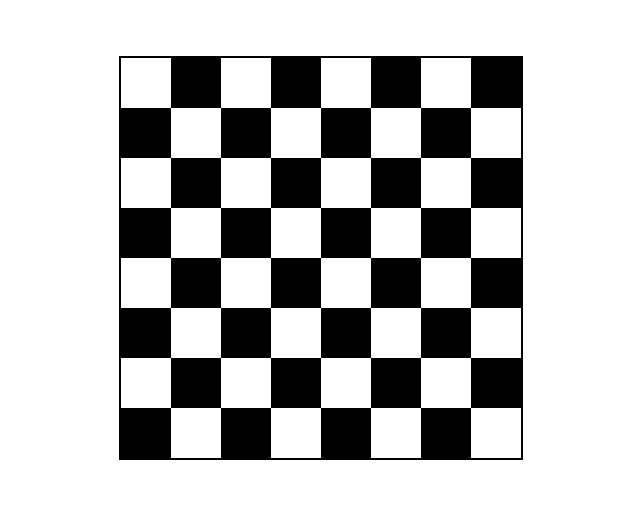
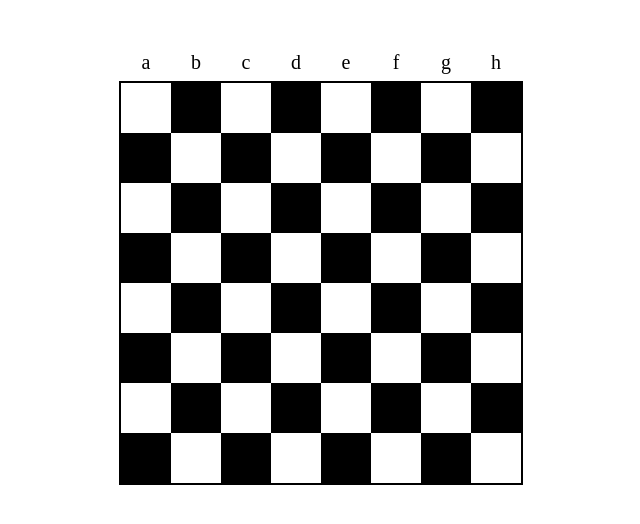
Before and after one commit to miko-200/Sachovnica, a website: page index.html in a window 1280 px wide. Shown: the whole page, without its empty margins (319-959 px from the left). Drawn offline with Linux system fonts and the light colour scheme.

Commit message:
Added top section in the chessboard-container containing chess tile coordinates a-h

```diff
--- a/index.html
+++ b/index.html
@@ -10,7 +10,18 @@
 
 <body>
     <script src="dist/main.js" defer></script>
+
     <div class="chessboard-container">
+        <div class="chessboard-container-top-section">
+            <p>a</p>
+            <p>b</p>
+            <p>c</p>
+            <p>d</p>
+            <p>e</p>
+            <p>f</p>
+            <p>g</p>
+            <p>h</p>
+        </div>
         <div class="chessboard" id="chessboard"></div>
     </div>
 
--- a/style.css
+++ b/style.css
@@ -4,6 +4,18 @@
     justify-content: center;
     align-items: center;
     height: 500px;
+}
+
+.chessboard-container-top-section {
+    display: grid;
+    grid-template-columns: repeat(8, 1fr);
+    width: 400px;
+    height: 50px;
+}
+
+.chessboard-container-top-section p {
+    text-align: center;
+    font-size: 20px;
 }
 
 .chessboard {
```
